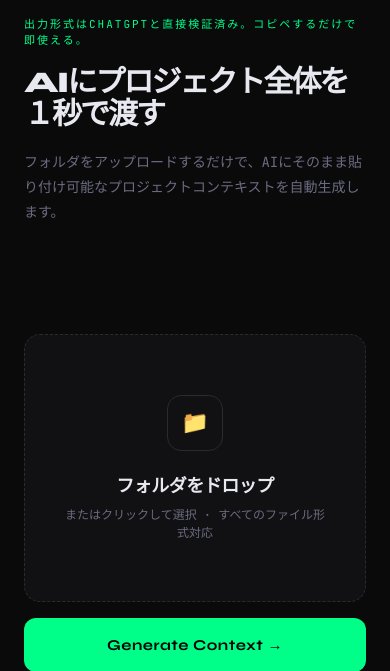
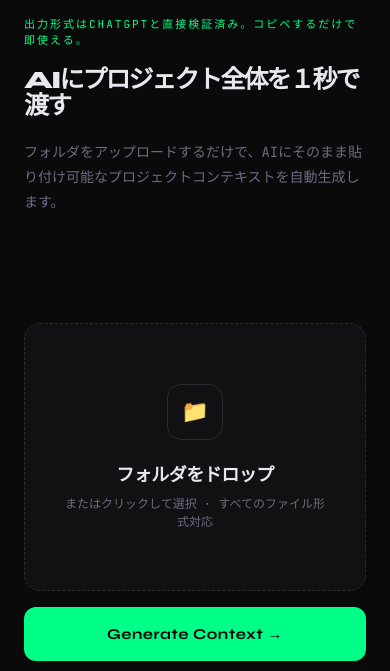
Before and after one commit to dai-par/ContextForge, a Flask app: page / in a window 390 px wide. Shown: the part 122-793 px from the top of the page. Run offline with Flask 3, Linux system fonts and the light colour scheme.

Commit message:
document chenged 1

```diff
--- a/main_app/static/style.css
+++ b/main_app/static/style.css
@@ -83,8 +83,8 @@ input[type="file"] {
 }
 
 .hero h1 {
-    font-size: clamp(30px, 5vw, 56px);
-    font-weight: 900;
+    font-size: clamp(25px, 5vw, 56px);
+    font-weight: 800;
     line-height: 1.05;
     letter-spacing: -2px;
     margin-bottom: 20px;
```
